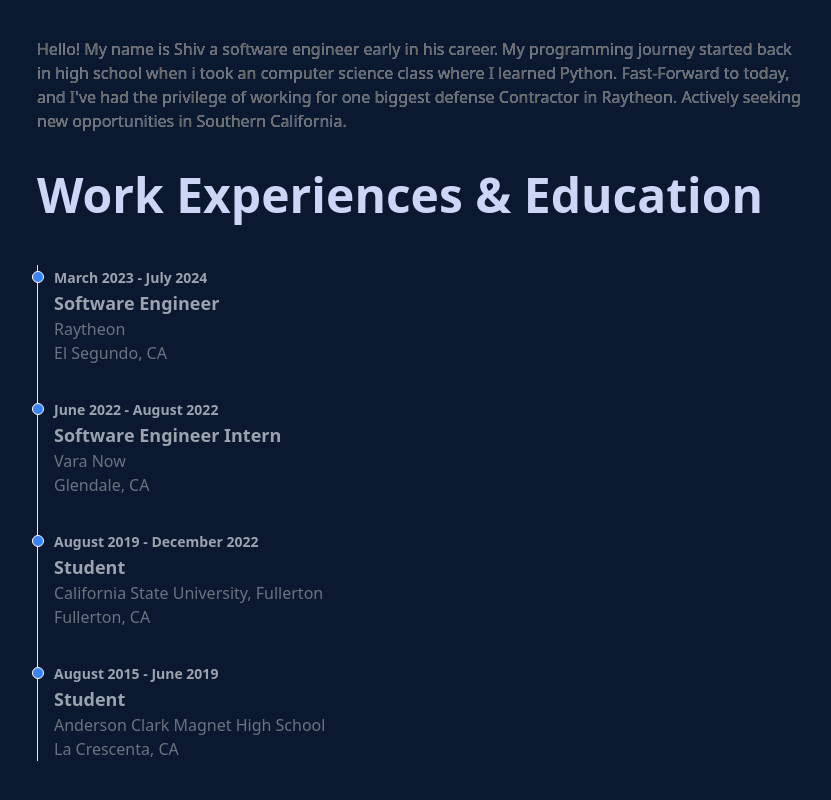
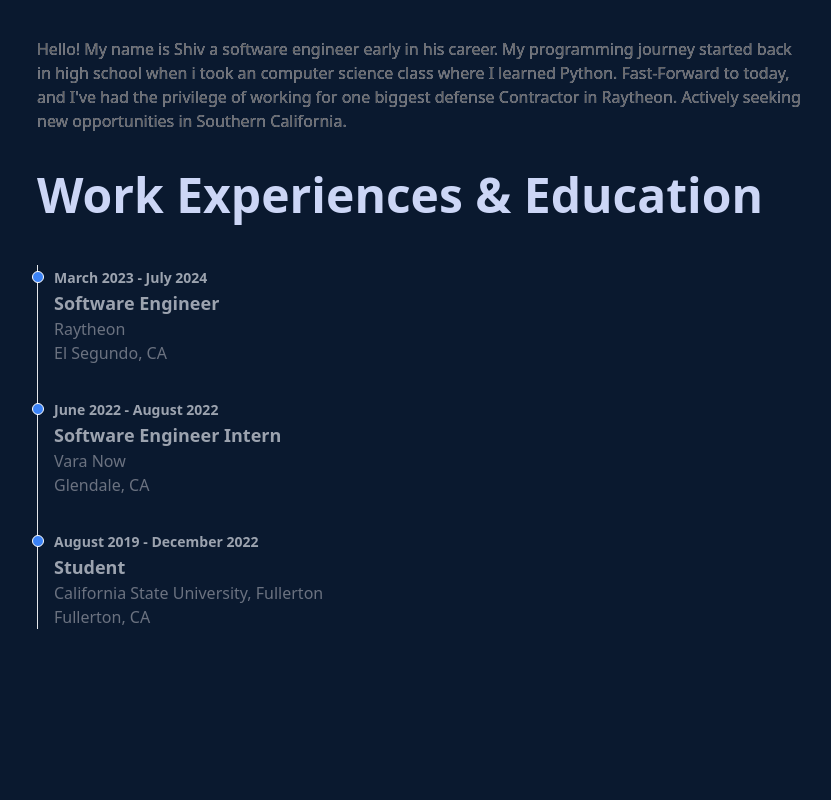
Before and after one commit to sbhagat101/portfolio, a React (Create React App) app: page /about in a window 1280 px wide. Shown: the part 236-1036 px from the top of the page, without its empty margins (155-986 px from the left). After the commit the page ends 977 px from the top, so only its background shows below. Built offline with nearby package versions, Linux system fonts and the light colour scheme.

Commit message:
updated About us page

```diff
--- a/src/Pages/About.js
+++ b/src/Pages/About.js
@@ -48,15 +48,6 @@ function About() {
                 <p class="text-base font-normal text-gray-500">Fullerton, CA</p>
             </div>
 
-
-            <div class="mb-8 ml-4">
-                <div class="absolute w-3 h-3 bg-blue-500 rounded-full mt-1.5 -left-1.5 border border-white"></div>
-                <time class="text-sm font-semibold leading-none text-gray-400">August 2015 - June 2019</time>
-                <h3 class="text-lg font-semibold text-gray-400">Student</h3>
-                <p class="text-base font-normal text-gray-500">Anderson Clark Magnet High School</p>
-                <p class="text-base font-normal text-gray-500">La Crescenta, CA</p>
-            </div>
-
             </div>
       </section>
     </main>
```
